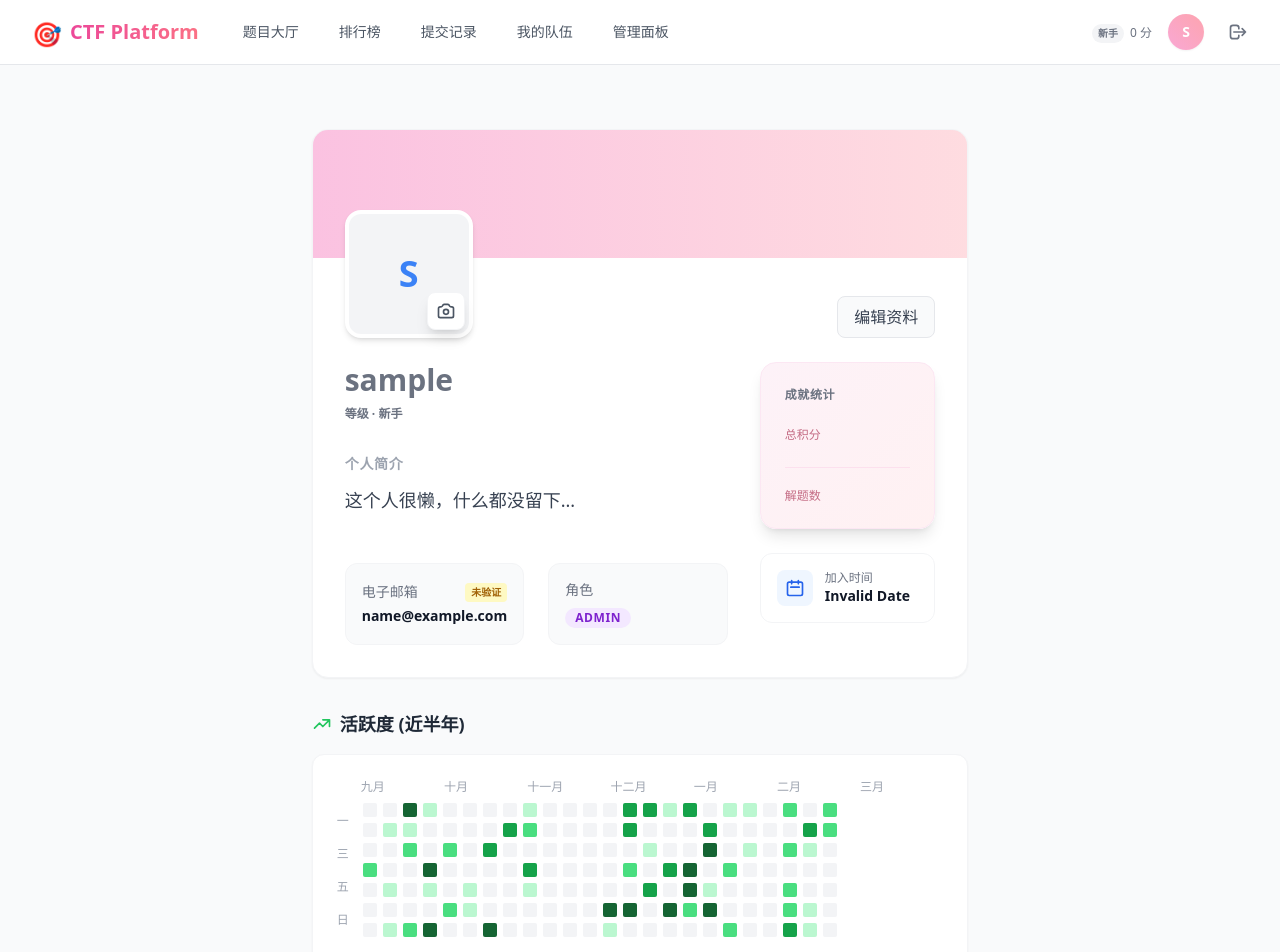
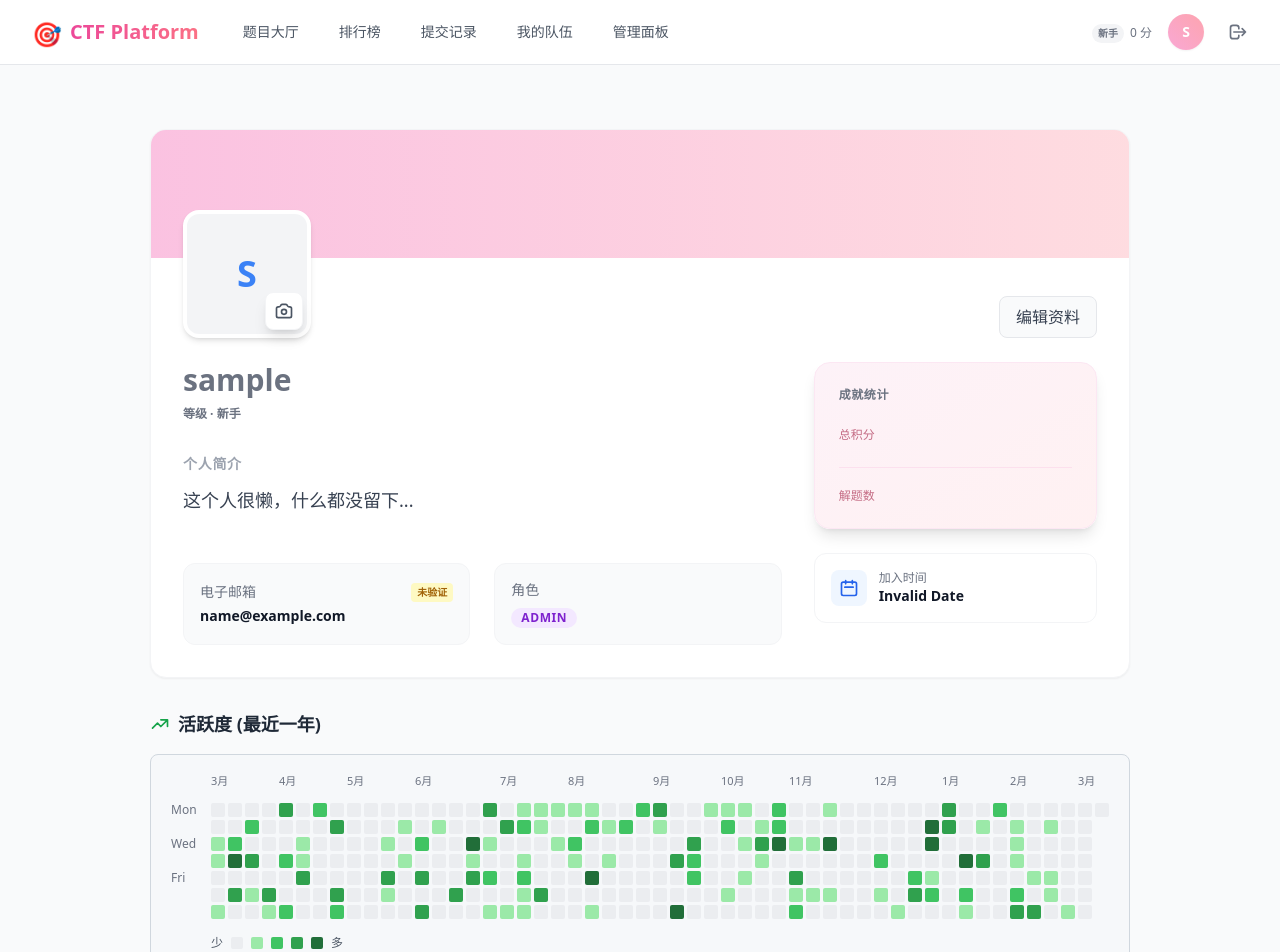
Before and after one commit to xhit-ux/ctf_exec, a React (Vite) app in the folder frontend/: page /profile in a window 1280 px wide. Shown: the top 952 px of the page. Built offline with nearby package versions, Linux system fonts and the light colour scheme; no server answers; sample sign-in values are in the browser's storage.

Commit message:
Update : 热力图组件修缮

```diff
--- a/frontend/src/components/profile/SubmissionHeatmap.tsx
+++ b/frontend/src/components/profile/SubmissionHeatmap.tsx
@@ -1,86 +1,241 @@
-import React from 'react'
+import React, { useMemo } from 'react'
+
+type DayActivity = {
+  date: Date
+  count: number
+  level: number
+}
+
+type GridCell = {
+  row: number
+  column: number
+  day: DayActivity | null
+}
 
 export default function SubmissionHeatmap() {
-  // 生成过去半年的 mock 数据（简化为 16 周 x 7 天的网格）
-  const weeks = 24
+  const weeks = 53
   const daysPerWeek = 7
+  const cellSize = 14
+  const cellGap = 3
+  const columnWidth = cellSize + cellGap
 
-  // 随机生成色块级别 (0-4)
-  const generateMockActivity = () => {
-    const activity = []
-    for (let w = 0; w < weeks; w++) {
-      const week = []
-      for (let d = 0; d < daysPerWeek; d++) {
-        // 大多是没有提交的，部分有提交
-        const rand = Math.random()
-        let level = 0
-        if (rand > 0.9) level = 4
-        else if (rand > 0.8) level = 3
-        else if (rand > 0.7) level = 2
-        else if (rand > 0.6) level = 1
-
-        week.push(level)
-      }
-      activity.push(week)
-    }
-    return activity
+  const getLevel = (count: number) => {
+    if (count >= 8) return 4
+    if (count >= 5) return 3
+    if (count >= 3) return 2
+    if (count >= 1) return 1
+    return 0
   }
 
-  const heatmapData = generateMockActivity()
+  const generateMockCount = (seed: number) => {
+    const rand = (Math.sin(seed * 12.9898) * 43758.5453) % 1
+    const normalized = Math.abs(rand)
+    if (normalized < 0.62) return 0
+    if (normalized < 0.8) return (seed % 2) + 1
+    if (normalized < 0.92) return (seed % 3) + 3
+    return (seed % 5) + 6
+  }
+
+  const toMondayIndex = (day: number) => (day + 6) % 7
+
+  const addDays = (date: Date, days: number) => {
+    const next = new Date(date)
+    next.setDate(next.getDate() + days)
+    return next
+  }
+
+  const startOfWeekMonday = (date: Date) => {
+    const d = new Date(date)
+    d.setHours(0, 0, 0, 0)
+    d.setDate(d.getDate() - toMondayIndex(d.getDay()))
+    return d
+  }
+
+  const oneYearGrid = useMemo(() => {
+    const today = new Date()
+    today.setHours(0, 0, 0, 0)
+
+    const oneYearAgo = new Date(today)
+    oneYearAgo.setFullYear(oneYearAgo.getFullYear() - 1)
+    oneYearAgo.setDate(oneYearAgo.getDate() + 1)
+
+    const gridStart = startOfWeekMonday(oneYearAgo)
+
+    const cells: GridCell[][] = Array.from({ length: weeks }, (_, column) =>
+      Array.from({ length: daysPerWeek }, (_, row) => {
+        const date = addDays(gridStart, column * daysPerWeek + row)
+
+        if (date < oneYearAgo || date > today) {
+          return { row, column, day: null }
+        }
+
+        const daySeed = Number(
+          `${date.getFullYear()}${String(date.getMonth() + 1).padStart(2, '0')}${String(
+            date.getDate()
+          ).padStart(2, '0')}`
+        )
+        const count = generateMockCount(daySeed)
+
+        return {
+          row,
+          column,
+          day: {
+            date,
+            count,
+            level: getLevel(count)
+          }
+        }
+      })
+    )
+
+    const effectiveWeeks = Math.floor((today.getTime() - gridStart.getTime()) / (1000 * 60 * 60 * 24 * 7)) + 1
+
+    return {
+      cells: cells.slice(0, effectiveWeeks),
+      oneYearAgo,
+      today
+    }
+  }, [])
+
+  const weekMonthLabels = useMemo(() => {
+    return oneYearGrid.cells.map((week, columnIndex) => {
+      const validDays = week.map((cell) => cell.day).filter((day): day is DayActivity => Boolean(day))
+      const monthStartDay = validDays.find((day) => day.date.getDate() === 1)
+      if (columnIndex === 0 && validDays[0]) {
+        return `${validDays[0].date.getMonth() + 1}月`
+      }
+      if (monthStartDay) {
+        return `${monthStartDay.date.getMonth() + 1}月`
+      }
+      return ''
+    })
+  }, [oneYearGrid.cells])
+
+  const monthMarkers = useMemo(
+    () =>
+      weekMonthLabels
+        .map((label, index) => (label ? { label, index } : null))
+        .filter((marker): marker is { label: string; index: number } => marker !== null),
+    [weekMonthLabels]
+  )
+
+  const gridPixelWidth = Math.max(oneYearGrid.cells.length * columnWidth - cellGap, 0)
+  const flatCells = useMemo(() => oneYearGrid.cells.flat(), [oneYearGrid.cells])
 
   const getColorClass = (level: number) => {
     switch (level) {
-      case 1: return 'bg-green-200'
-      case 2: return 'bg-green-400'
-      case 3: return 'bg-green-600'
-      case 4: return 'bg-green-800'
-      default: return 'bg-gray-100'
+      case 1:
+        return 'bg-[#9be9a8]'
+      case 2:
+        return 'bg-[#40c463]'
+      case 3:
+        return 'bg-[#30a14e]'
+      case 4:
+        return 'bg-[#216e39]'
+      default:
+        return 'bg-[#ebedf0]'
     }
   }
 
-  const months = ['九月', '十月', '十一月', '十二月', '一月', '二月', '三月']
+  const getWeekday = (date: Date) => {
+    const weekday = ['周一', '周二', '周三', '周四', '周五', '周六', '周日']
+    return weekday[toMondayIndex(date.getDay())]
+  }
+
+  const formatTooltip = (day: DayActivity) => {
+    const month = day.date.getMonth() + 1
+    const date = day.date.getDate()
+    if (day.count > 0) {
+      return `${month}月${date}日 ${getWeekday(day.date)}，${day.count} 次提交`
+    }
+    return `${month}月${date}日 ${getWeekday(day.date)}，无提交`
+  }
 
   return (
     <div className="w-full">
       <h3 className="text-lg font-bold text-gray-800 mb-4 flex items-center gap-2">
-        <svg className="w-5 h-5 text-green-500" fill="none" viewBox="0 0 24 24" stroke="currentColor">
+        <svg className="w-5 h-5 text-green-600" fill="none" viewBox="0 0 24 24" stroke="currentColor">
           <path strokeLinecap="round" strokeLinejoin="round" strokeWidth={2} d="M13 7h8m0 0v8m0-8l-8 8-4-4-6 6" />
         </svg>
-        活跃度 (近半年)
+        活跃度 (最近一年)
       </h3>
-      <div className="bg-white border text-center border-gray-100 p-6 rounded-xl shadow-sm overflow-x-auto">
+
+      <div className="bg-[#f6f8fa] border border-[#d0d7de] p-5 rounded-lg overflow-x-auto">
         <div className="min-w-max">
-          <div className="flex text-xs text-gray-400 mb-2 pl-6">
-             {months.map((month, i) => (
-                <div key={i} className="flex-1 min-w-[50px] text-left">{month}</div>
-             ))}
+          <div className="mb-2 pl-10">
+            <div className="relative h-5" style={{ width: `${gridPixelWidth}px` }}>
+              {monthMarkers.map((marker) => (
+                <span
+                  key={`${marker.label}-${marker.index}`}
+                  className="absolute top-0 text-[11px] leading-none text-gray-500 whitespace-nowrap"
+                  style={{ left: `${marker.index * columnWidth}px` }}
+                >
+                  {marker.label}
+                </span>
+              ))}
+            </div>
           </div>
-          <div className="flex gap-1.5">
-            <div className="flex flex-col gap-1.5 text-xs text-gray-400 justify-around pr-2 py-1">
-              <span>一</span>
-              <span>三</span>
-              <span>五</span>
-              <span>日</span>
+
+          <div className="flex items-start gap-2">
+            <div className="flex w-8 flex-col gap-[3px] text-xs text-gray-500">
+              {['Mon', '', 'Wed', '', 'Fri', '', ''].map((label, idx) => (
+                <div key={`${label}-${idx}`} className="h-[14px] leading-[14px]">
+                  {label}
+                </div>
+              ))}
             </div>
-            {heatmapData.map((week, wIndex) => (
-              <div key={wIndex} className="flex flex-col gap-1.5">
-                {week.map((level, dIndex) => (
+
+            <div
+              className="grid"
+              style={{
+                gridTemplateRows: `repeat(${daysPerWeek}, ${cellSize}px)`,
+                gridTemplateColumns: `repeat(${oneYearGrid.cells.length}, ${cellSize}px)`,
+                rowGap: `${cellGap}px`,
+                columnGap: `${cellGap}px`
+              }}
+            >
+              {flatCells.map((cell) => {
+                if (!cell.day) {
+                  return (
+                    <div
+                      key={`${cell.column}-${cell.row}`}
+                      className="w-[14px] h-[14px]"
+                      style={{
+                        gridColumnStart: cell.column + 1,
+                        gridRowStart: cell.row + 1
+                      }}
+                    ></div>
+                  )
+                }
+
+                const day = cell.day
+
+                return (
                   <div
-                    key={`${wIndex}-${dIndex}`}
-                    className={`w-3.5 h-3.5 rounded-sm ${getColorClass(level)} hover:ring-2 hover:ring-gray-300 transition-all cursor-pointer`}
-                    title={`${level > 0 ? level * 2 + ' 次提交' : '无提交'}`}
+                    key={`${cell.column}-${cell.row}`}
+                    className={`w-[14px] h-[14px] rounded-[2px] ${getColorClass(day.level)} ${
+                      day.level > 0
+                        ? 'cursor-pointer hover:ring-2 hover:ring-gray-400 hover:ring-offset-1 hover:ring-offset-[#f6f8fa]'
+                        : 'cursor-default'
+                    } transition-all`}
+                    style={{
+                      gridColumnStart: cell.column + 1,
+                      gridRowStart: cell.row + 1
+                    }}
+                    title={day.count > 0 ? formatTooltip(day) : undefined}
                   ></div>
-                ))}
-              </div>
-            ))}
+                )
+              })}
+            </div>
           </div>
-          <div className="flex items-center justify-end gap-2 mt-4 text-xs text-gray-500">
+
+          <div className="flex items-center justify-start gap-2 mt-4 text-xs text-gray-600 pl-10">
             <span>少</span>
-            <div className={`w-3 h-3 rounded-sm ${getColorClass(0)}`}></div>
-            <div className={`w-3 h-3 rounded-sm ${getColorClass(1)}`}></div>
-            <div className={`w-3 h-3 rounded-sm ${getColorClass(2)}`}></div>
-            <div className={`w-3 h-3 rounded-sm ${getColorClass(3)}`}></div>
-            <div className={`w-3 h-3 rounded-sm ${getColorClass(4)}`}></div>
+            <div className={`w-3 h-3 rounded-[2px] ${getColorClass(0)}`}></div>
+            <div className={`w-3 h-3 rounded-[2px] ${getColorClass(1)}`}></div>
+            <div className={`w-3 h-3 rounded-[2px] ${getColorClass(2)}`}></div>
+            <div className={`w-3 h-3 rounded-[2px] ${getColorClass(3)}`}></div>
+            <div className={`w-3 h-3 rounded-[2px] ${getColorClass(4)}`}></div>
             <span>多</span>
           </div>
         </div>
--- a/frontend/src/index.css
+++ b/frontend/src/index.css
@@ -2,6 +2,15 @@
 @tailwind components;
 @tailwind utilities;
 
+/* global.css */
+::-webkit-scrollbar {
+  display: none;
+}
+
+body {
+  -ms-overflow-style: none;
+  scrollbar-width: none;
+}
 html, body, #root {
   height: 100%;
 }
```
